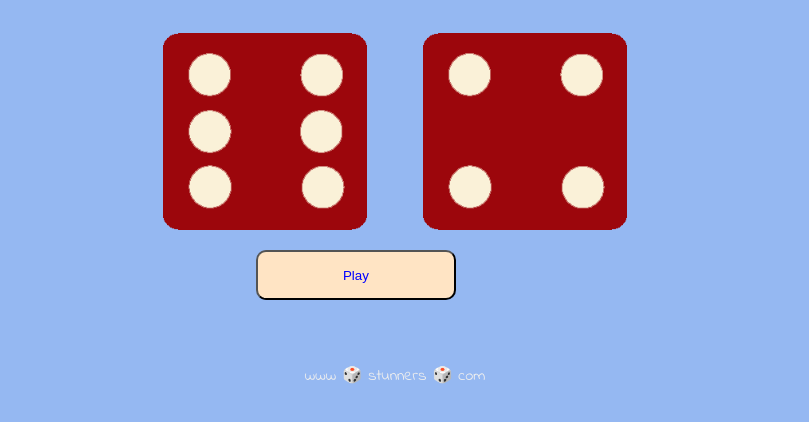
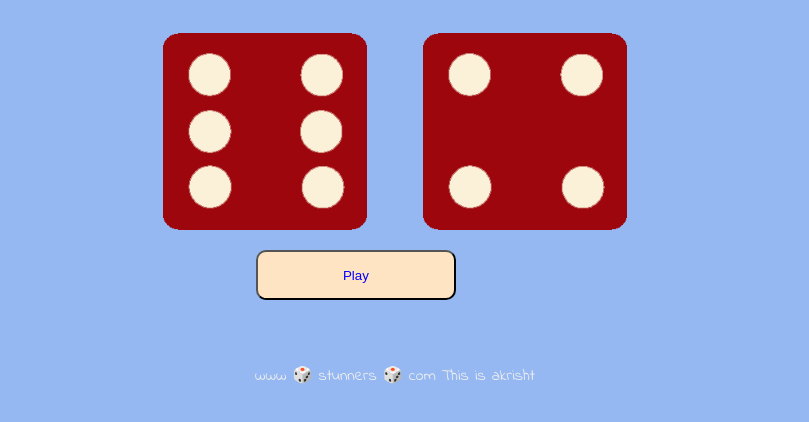
Before and after one commit to akrisht2805/Dice-Game, a plain HTML site: page index.html in a window 1280 px wide. Shown: the part 302-724 px from the top of the page, without its empty margins (245-1054 px from the left). Drawn offline with Linux system fonts and the light colour scheme.

Commit message:
Change in footer

```diff
--- a/index.html
+++ b/index.html
@@ -31,5 +31,6 @@
 
   <footer>
     www 🎲 stunners 🎲 com
+    This is akrisht
   </footer>
 </html>
--- a/index.js
+++ b/index.js
@@ -1,3 +1,4 @@
+//Methods for the first dice
 var randomNumber1=Math.random();
 randomNumber1=Math.floor(randomNumber1*6)+1;
 
@@ -7,7 +8,7 @@ var image1=document.querySelectorAll("img")[0];
 image1.setAttribute("src",randomDiceImage1);
 
 
-
+//Methods for the second dice
 var randomNumber2=Math.random();
 randomNumber2=Math.floor(randomNumber2*6)+1;
 
```
